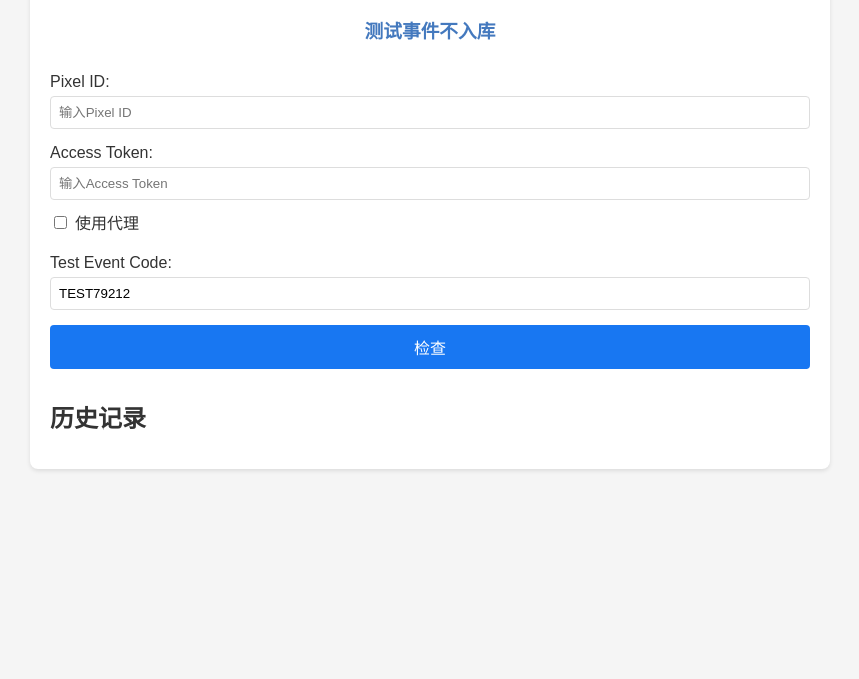
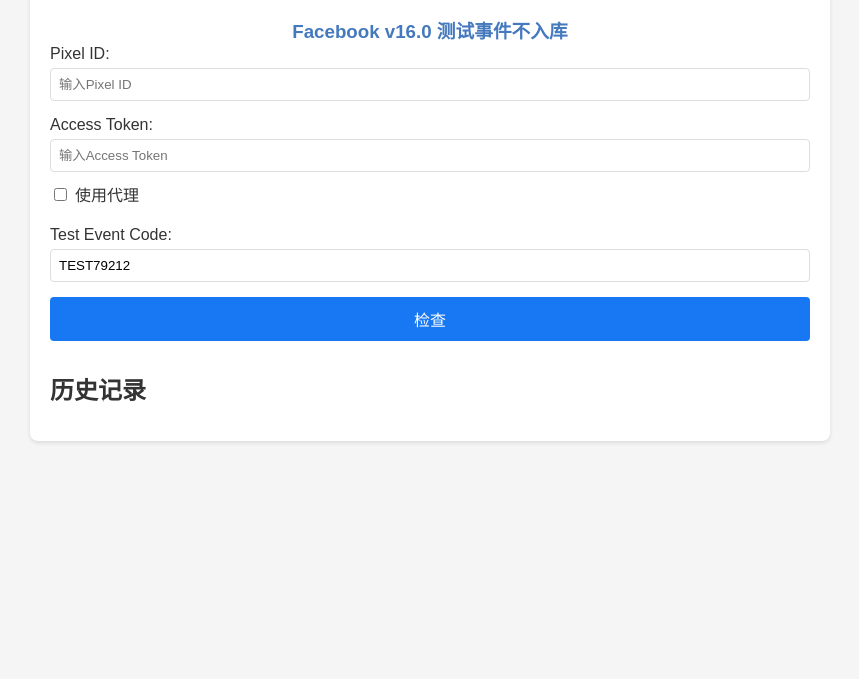
Before and after one commit to LoadFly/FacebookPixelCheck, a website: page public/index.html in a window 1280 px wide. Shown: the part 121-800 px from the top of the page, without its empty margins (210-1069 px from the left). Drawn offline with Linux system fonts and the light colour scheme; no server answers.

Commit message:
style(public/index.html): 调整标题样式并更新副标题文本

```diff
--- a/public/index.html
+++ b/public/index.html
@@ -28,7 +28,7 @@
         h3 {
             color: #4479be;
             text-align: center;
-            margin-bottom: 30px;
+            margin-bottom: 2px;
         }
         .input-group {
             margin-bottom: 15px;
@@ -112,8 +112,7 @@
 <body>
     <div class="container">
         <h1>Facebook Pixel 检查工具</h1>
-        <h3>测试事件不入库</h3>
-
+        <h3>Facebook v16.0 测试事件不入库</h3>
 
         <div class="input-group">
             <label for="pixelId">Pixel ID:</label>
```
